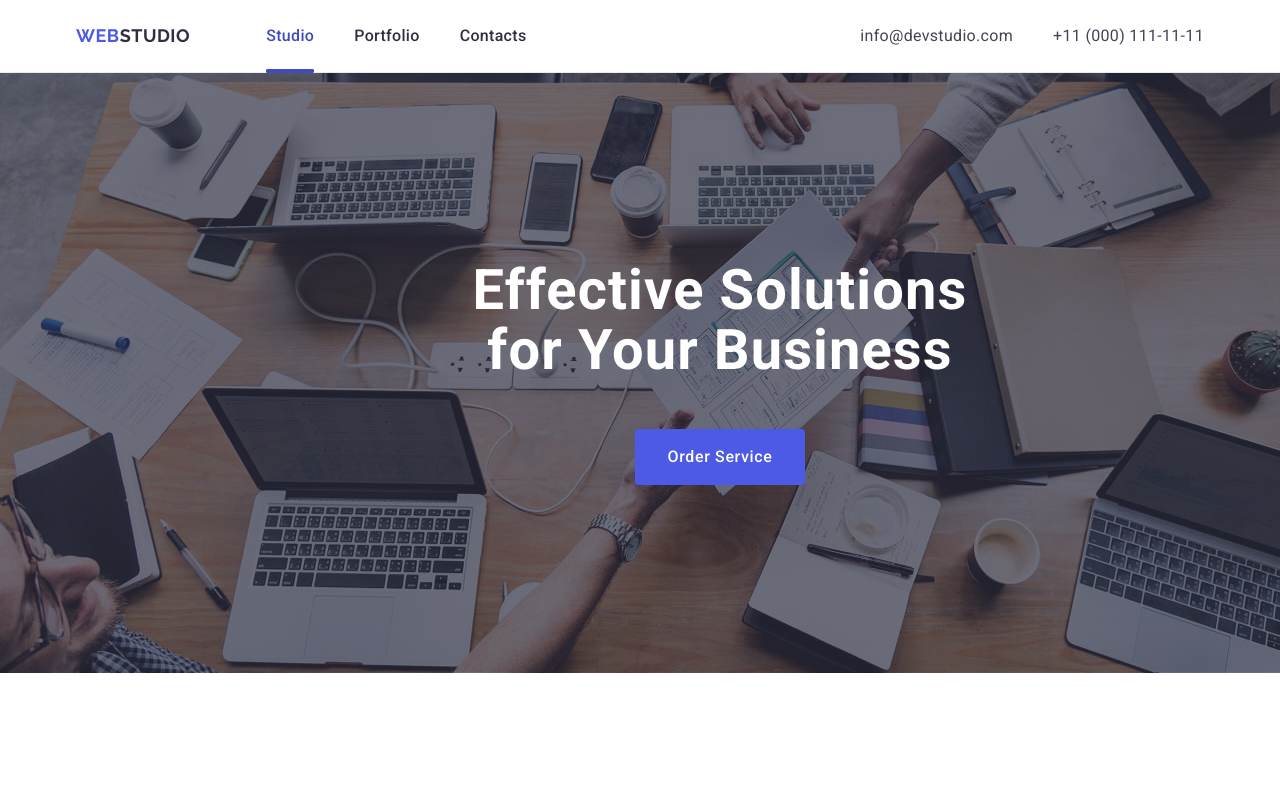
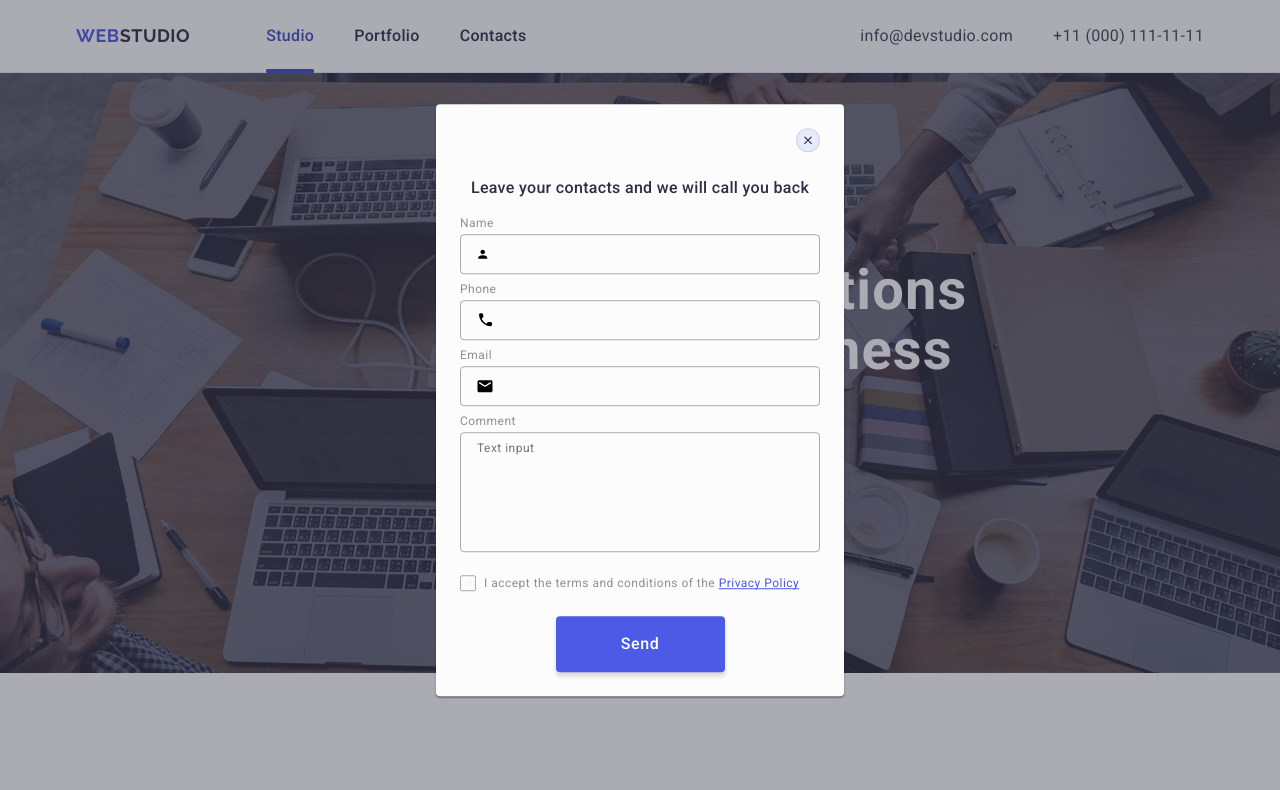
Before and after one commit to TaTiaNaM-stack/goit-markup-hw-05, a plain HTML site: page index.html in a window 1280 px wide. Shown: the top 790 px of the page. Drawn offline with nearby package versions, Linux system fonts and the light colour scheme.

Commit message:
over-over

```diff
--- a/index.html
+++ b/index.html
@@ -485,7 +485,7 @@
             </div>
             </footer>
 
-            <!-- <div class="window-popup is-open">
+            <div class="window-popup is-open">
               <div class="popup">
                 <button class="popup-x" type="button">
                   <svg class="icon-close" width="8" height="8">
@@ -545,6 +545,6 @@
 
               </form>
               </div>
-            </div>  -->
+            </div>
           </body>
           </html>
```
